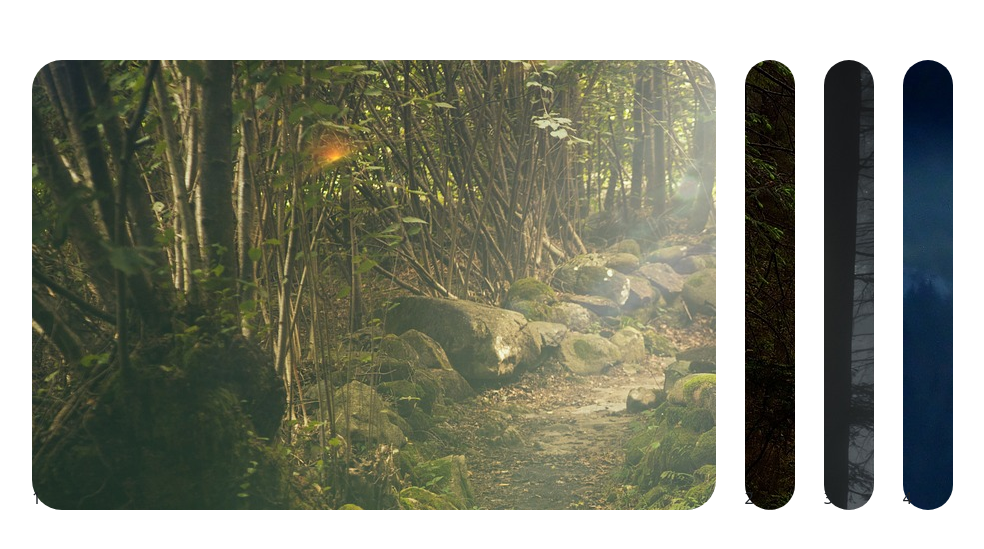
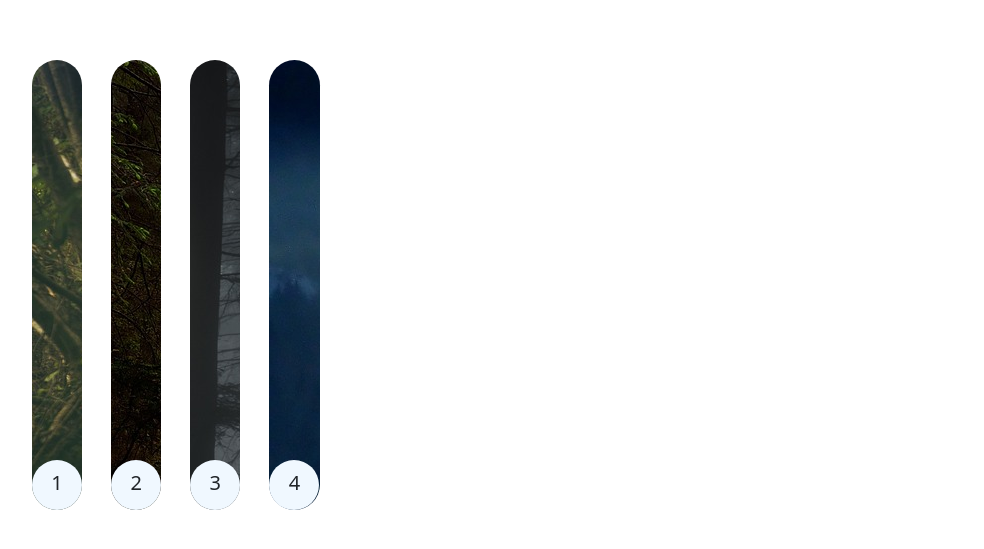
Before and after one commit to porya84/Expanding-Cards, a plain HTML site: page index.html in a window 1280 px wide. Shown: the part 115-664 px from the top of the page, without its empty margins (150-1134 px from the left). Drawn offline with nearby package versions, Linux system fonts and the light colour scheme.

Commit message:
add html codes

```diff
--- a/index.html
+++ b/index.html
@@ -18,24 +18,24 @@
 
 
 
-                    <div class="col-9 Card">
+                    <div class="col-1 Card">
                         <div id="card_1" class="Card_body">
-                            <span id="card_number">1</span>
+                            <span class="card_number">1</span>
                         </div>
                     </div>
                     <div class="col-1 Card">
                         <div id="card_2" class="Card_body">
-                            <span id="card_number">2</span>
+                            <span class="card_number">2</span>
                         </div>
                     </div>
                     <div class="col-1 Card">
                         <div id="card_3" class="Card_body">
-                            <span id="card_number">3</span>
+                            <span class="card_number">3</span>
                         </div>
                     </div>
                     <div class="col-1 Card">
                         <div id="card_4" class="Card_body">
-                            <span id="card_number">4</span>
+                            <span class="card_number">4</span>
                         </div>
                     </div>
 
```
Also changed, not shown: index..html (deleted).
